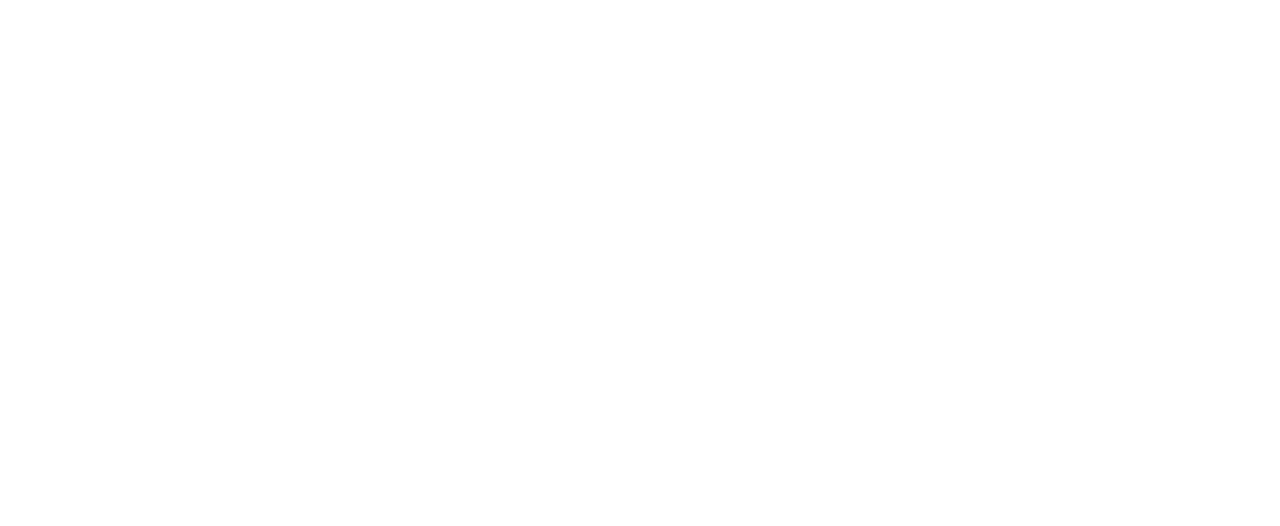
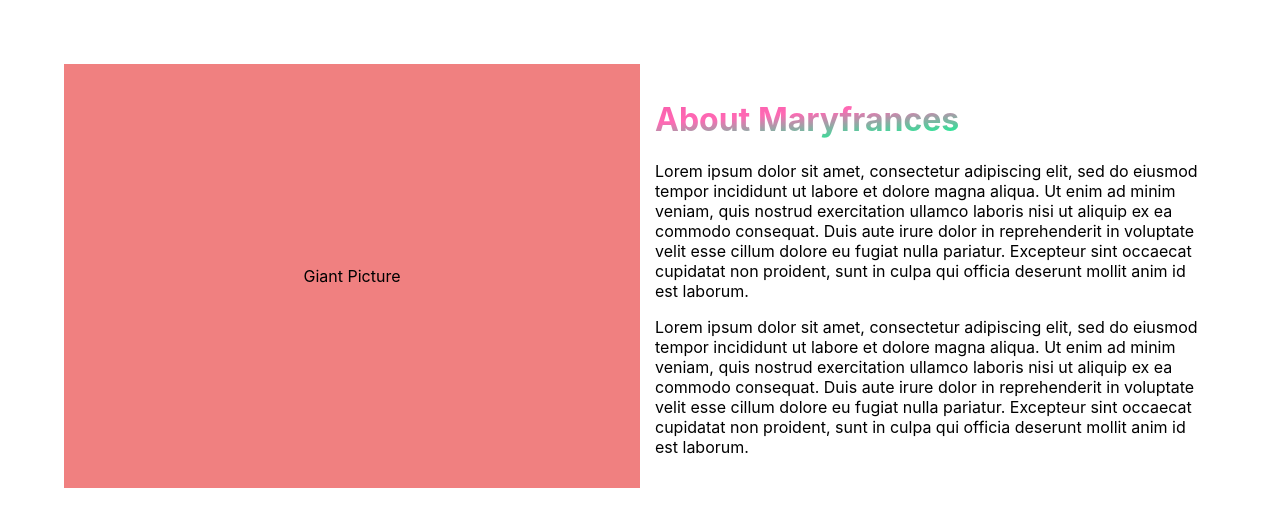
Before and after one commit to MaryfrancesU/Portfolio, a React (Create React App) app: page /about in a window 1280 px wide. Before the commit this address had no page. Shown: the top 526 px of the page. Built offline with nearby package versions, Linux system fonts and the light colour scheme.

Commit message:
about me page

```diff
--- /dev/null
+++ b/src/AboutMe/AboutMe.js
@@ -0,0 +1,31 @@
+import React from 'react';
+import './AboutMe.scss';
+
+const AboutMe = () => {
+  return (
+    <div className='about-container'>
+        <div id="profile-pic">
+            Giant Picture
+        </div>
+        <div id="about-content">
+            <h1> About Maryfrances </h1>
+            <p>
+                Lorem ipsum dolor sit amet, consectetur adipiscing elit, sed do eiusmod tempor incididunt
+                ut labore et dolore magna aliqua. Ut enim ad minim veniam, quis nostrud exercitation ullamco
+                laboris nisi ut aliquip ex ea commodo consequat. Duis aute irure dolor in reprehenderit in
+                voluptate velit esse cillum dolore eu fugiat nulla pariatur. Excepteur sint occaecat
+                cupidatat non proident, sunt in culpa qui officia deserunt mollit anim id est laborum.
+            </p>
+            <p>
+                Lorem ipsum dolor sit amet, consectetur adipiscing elit, sed do eiusmod tempor incididunt
+                ut labore et dolore magna aliqua. Ut enim ad minim veniam, quis nostrud exercitation ullamco
+                laboris nisi ut aliquip ex ea commodo consequat. Duis aute irure dolor in reprehenderit in
+                voluptate velit esse cillum dolore eu fugiat nulla pariatur. Excepteur sint occaecat
+                cupidatat non proident, sunt in culpa qui officia deserunt mollit anim id est laborum.
+            </p>
+        </div>
+    </div>
+  )
+}
+
+export default AboutMe;
--- /dev/null
+++ b/src/AboutMe/AboutMe.scss
@@ -0,0 +1,44 @@
+@import '../shared/mixins';
+@import '../shared/variables';
+
+body, html {
+    margin-left: 0;
+    margin-right: 0;
+}
+
+.about-container {
+    display: flex;
+    flex-direction: row;
+    flex: 1;
+    width: 90vw;
+    margin-top: 5vw;
+    margin-left: 5vw;
+
+    @include mobile-and-tablet {
+        flex-direction: column;
+    }
+
+    &> div {
+        padding: 15px;
+
+        @include mobile-and-tablet {
+            padding: 0;
+        }
+    }
+
+    #profile-pic {
+        background-color: lightcoral;
+        width: 100%;
+        display: flex;
+        justify-content: center;
+        align-items: center;
+    }
+
+    #about-content{
+        width: 100%;
+
+        h1 {
+            @include gradientText($short-text-gradient);
+        }
+    }
+}
--- a/src/App.js
+++ b/src/App.js
@@ -1,5 +1,6 @@
 import './App.scss';
 import Home from "./Home/Home";
+import AboutMe from './AboutMe/AboutMe';
 import Projects from "./Projects/Projects";
 import Experience from "./Experience/Experience";
 import { BrowserRouter, Routes, Route } from "react-router-dom";
@@ -10,6 +11,7 @@
       <Routes>
 
         <Route path="/" element={<Home />} />
+        <Route path="/about" element={<AboutMe /> } />
         <Route path="/projects" element={<Projects />} />
         <Route path="/experience" element={<Experience />}/>
 
--- a/src/Home/Home.scss
+++ b/src/Home/Home.scss
@@ -44,7 +44,7 @@
         margin: 10px;
         font-size: 30pt;
         font-weight: bold;
-        @include gradientText($darker-gradient);
+        @include gradientText($darker-short-text-gradient);
     }
 
     #learning {
--- a/src/Home/Journey/DesktopRoad/DesktopRoad.js
+++ b/src/Home/Journey/DesktopRoad/DesktopRoad.js
@@ -34,7 +34,7 @@
             <tr>
                 <td> Stick Figure  </td>
                 <td>
-                    <a href="#"> <div className='circle'> About Me </div> </a>
+                    <a href="/about"> <div className='circle'> About Me </div> </a>
                 </td>
                 <td> </td>
             </tr>
--- a/src/Home/Journey/MobileRoad/MobileRoad.js
+++ b/src/Home/Journey/MobileRoad/MobileRoad.js
@@ -8,7 +8,7 @@
             <tr>
                 <td>  </td>
                 <td>
-                    <a href="#"> <div className='circle'> About Me </div> </a>
+                    <a href="/about"> <div className='circle'> About Me </div> </a>
                 </td>
                 <td> Stick Figure </td>
             </tr>
--- a/src/shared/_variables.scss
+++ b/src/shared/_variables.scss
@@ -10,10 +10,13 @@
 $default-gradient: linear-gradient(to bottom right, $base-pink 0%, $transition-pink 47%, $end-green 100%);
 $default-gradient-radial: linear-gradient(to bottom right, rgba(255,105,180,0.3) 0%, rgba(255,105,180,0.3) 33%, rgba(0,255,145,0.3) 66%);
 
-
 //darker gradient colors
 $darker-transition-pink: rgb(212, 16, 114);
 $darker-gradient: linear-gradient(to bottom right, $base-pink 0%, $darker-transition-pink 40%, $end-green 100%);
+
+//specialized gradients
+$short-text-gradient: linear-gradient(to bottom right, $base-pink 0%, $transition-pink 30%, $end-green 75%);
+$darker-short-text-gradient: linear-gradient(to bottom right, $base-pink 0%, $darker-transition-pink 30%, $end-green 75%);
 
 
 //background colors
```
